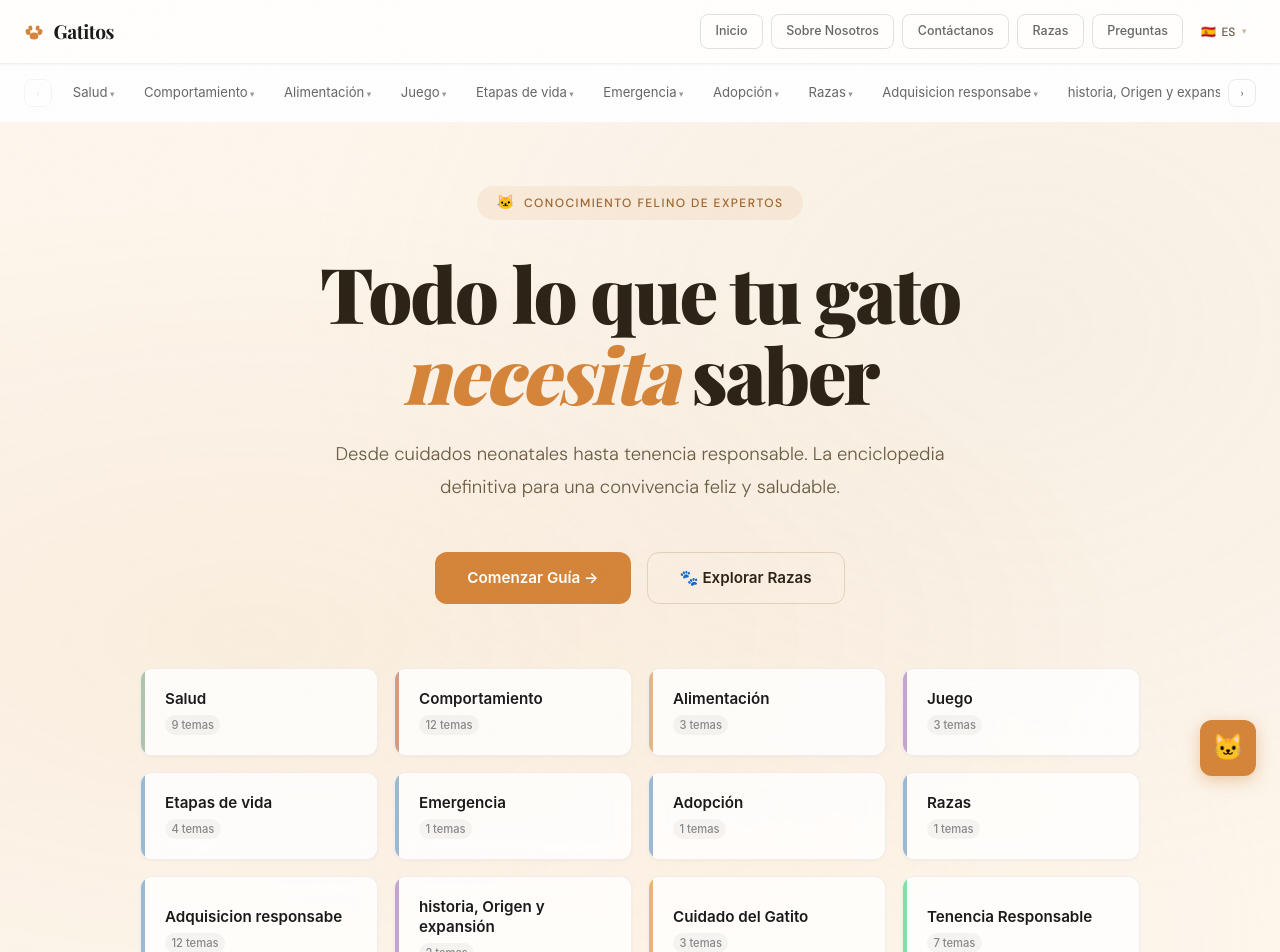
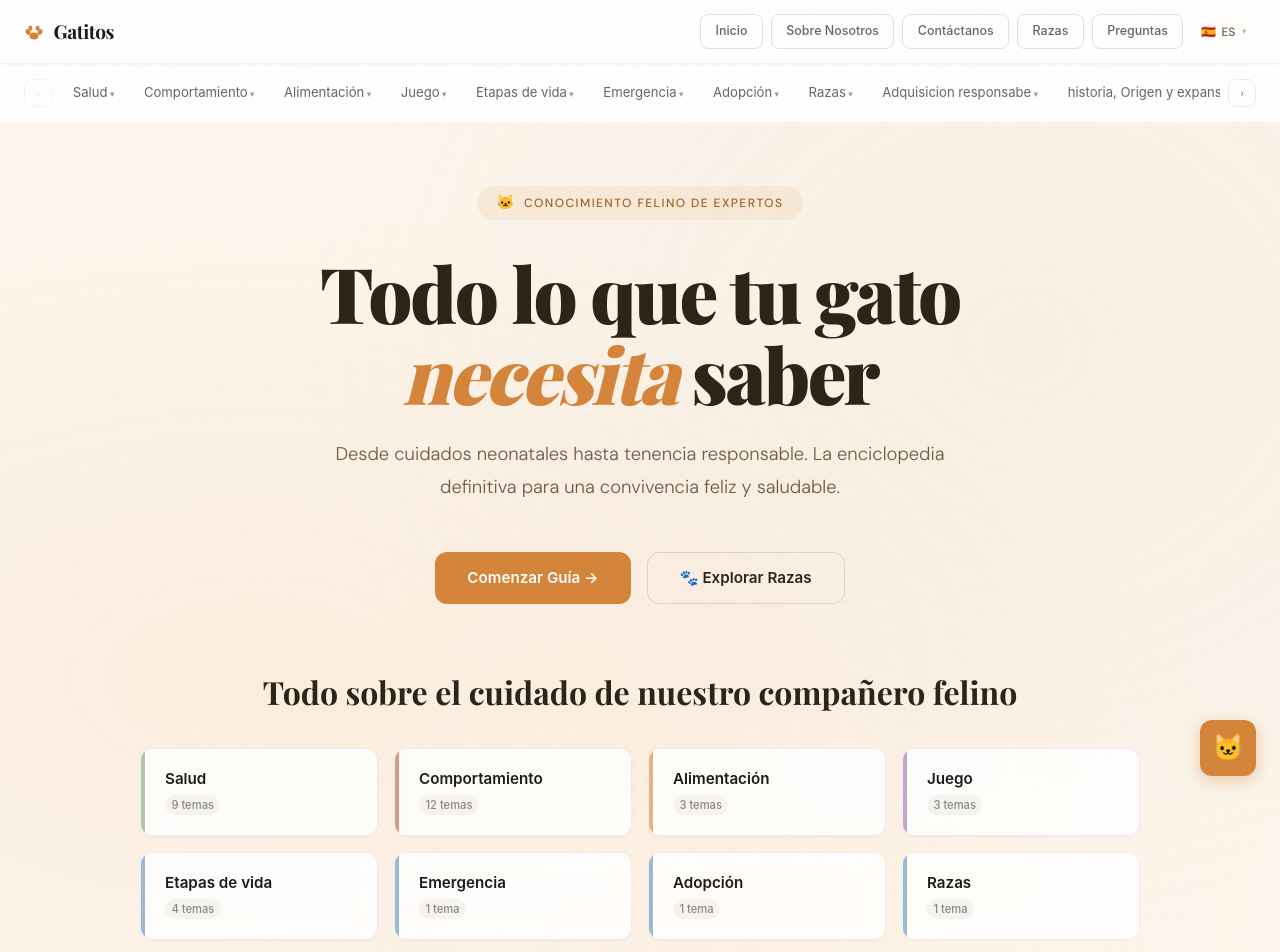
Before and after one commit to Rodolfotech/gatoLandia, a Next.js app: page / in a window 1280 px wide. Shown: the top 952 px of the page. Built offline with nearby package versions, Linux system fonts and the light colour scheme.

Commit message:
feat: se convirtio en componente reutilizable

```diff
--- /dev/null
+++ b/app/components/CategoryCards.tsx
@@ -0,0 +1,89 @@
+"use client";
+
+interface Category {
+  slug: string;
+  label: string;
+  color: string;
+  subcategories: { topics: unknown[] }[];
+}
+
+interface Props {
+  categories: Category[];
+  onCategoryClick: (slug: string) => void;
+}
+
+export default function CategoryCards({ categories, onCategoryClick }: Props) {
+  return (
+    <div style={{
+      display: "grid",
+      gridTemplateColumns: "repeat(auto-fill, minmax(200px, 1fr))",
+      gap: "1rem", maxWidth: 1000, margin: "0 auto",
+    }}>
+      {categories.map((cat) => (
+        <button
+          key={cat.slug}
+          onClick={() => onCategoryClick(cat.slug)}
+          style={{
+            textAlign: "left",
+            background: "rgba(255, 255, 255, 0.8)",
+            backdropFilter: "blur(10px)",
+            border: "1px solid rgba(0, 0, 0, 0.06)",
+            borderRadius: 12,
+            padding: "1.25rem 1.25rem 1.25rem 1.5rem",
+            fontFamily: "'Inter', sans-serif",
+            transition: "all 0.3s cubic-bezier(0.4, 0, 0.2, 1)",
+            cursor: "pointer",
+            boxShadow: "0 1px 3px rgba(0,0,0,0.04)",
+            position: "relative",
+            overflow: "hidden",
+          }}
+          onMouseEnter={(e) => {
+            const el = e.currentTarget;
+            el.style.background = "rgba(255, 255, 255, 0.95)";
+            el.style.borderColor = cat.color;
+            el.style.transform = "translateY(-2px)";
+            el.style.boxShadow = `0 8px 24px ${cat.color}15`;
+          }}
+          onMouseLeave={(e) => {
+            const el = e.currentTarget;
+            el.style.background = "rgba(255, 255, 255, 0.8)";
+            el.style.borderColor = "rgba(0, 0, 0, 0.06)";
+            el.style.transform = "translateY(0)";
+            el.style.boxShadow = "0 1px 3px rgba(0,0,0,0.04)";
+          }}
+        >
+          <div style={{
+            position: "absolute",
+            left: 0,
+            top: 0,
+            bottom: 0,
+            width: 4,
+            background: cat.color,
+            borderRadius: "12px 0 0 12px",
+            opacity: 0.6,
+          }} />
+          <p style={{ fontSize: "0.95rem", fontWeight: 600, color: "#1a1a1a", margin: "0 0 0.4rem", lineHeight: 1.3 }}>
+            {cat.label}
+          </p>
+          <p style={{
+            fontSize: "0.75rem", color: "#888", margin: 0, lineHeight: 1.5,
+            display: "flex", alignItems: "center", gap: "0.3rem",
+          }}>
+            <span style={{
+              background: "rgba(0, 0, 0, 0.04)",
+              padding: "0.1rem 0.4rem",
+              borderRadius: 10,
+              fontSize: "0.7rem",
+              fontWeight: 500,
+            }}>
+              {(() => {
+                const count = cat.subcategories.reduce((a, s) => a + s.topics.length, 0);
+                return `${count} ${count === 1 ? "tema" : "temas"}`;
+              })()}
+            </span>
+          </p>
+        </button>
+      ))}
+    </div>
+  );
+}
--- a/app/page.tsx
+++ b/app/page.tsx
@@ -11,6 +11,7 @@ import TopicContent from './components/Topicontent';
 import { categories as defaultCategories, getCategory, getSubcategory, getTopic } from "./data/cats";
 import ChatWidget from "./components/ChatWidget";
 import FeaturedContent from "./components/FeaturedContent";
+import CategoryCards from "./components/CategoryCards";
 
 interface Selection {
   categorySlug: string;
@@ -192,75 +193,18 @@ export default function Home() {
                 </button>
               </div>
 
-              {/* Category Cards Preview */}
-              <div style={{
-                display: "grid",
-                gridTemplateColumns: "repeat(auto-fill, minmax(200px, 1fr))",
-                gap: "1rem", maxWidth: 1000, margin: "0 auto",
+              <h2 style={{
+                fontFamily: "'Playfair Display', serif",
+                fontSize: "clamp(1.6rem, 2.5vw, 2rem)",
+                fontWeight: 700, color: "#2c2416",
+                textAlign: "center", marginBottom: "2rem",
               }}>
-                {categories.map((cat) => (
-                  <button
-                    key={cat.slug}
-                    onClick={() => handleCategoryTabClick(cat.slug)}
-                    style={{
-                      textAlign: "left",
-                      background: "rgba(255, 255, 255, 0.8)",
-                      backdropFilter: "blur(10px)",
-                      border: "1px solid rgba(0, 0, 0, 0.06)",
-                      borderRadius: 12,
-                      padding: "1.25rem 1.25rem 1.25rem 1.5rem",
-                      fontFamily: "'Inter', sans-serif",
-                      transition: "all 0.3s cubic-bezier(0.4, 0, 0.2, 1)",
-                      cursor: "pointer",
-                      boxShadow: "0 1px 3px rgba(0,0,0,0.04)",
-                      position: "relative",
-                      overflow: "hidden",
-                    }}
-                    onMouseEnter={(e) => {
-                      const el = e.currentTarget;
-                      el.style.background = "rgba(255, 255, 255, 0.95)";
-                      el.style.borderColor = cat.color;
-                      el.style.transform = "translateY(-2px)";
-                      el.style.boxShadow = `0 8px 24px ${cat.color}15`;
-                    }}
-                    onMouseLeave={(e) => {
-                      const el = e.currentTarget;
-                      el.style.background = "rgba(255, 255, 255, 0.8)";
-                      el.style.borderColor = "rgba(0, 0, 0, 0.06)";
-                      el.style.transform = "translateY(0)";
-                      el.style.boxShadow = "0 1px 3px rgba(0,0,0,0.04)";
-                    }}
-                  >
-                    <div style={{
-                      position: "absolute",
-                      left: 0,
-                      top: 0,
-                      bottom: 0,
-                      width: 4,
-                      background: cat.color,
-                      borderRadius: "12px 0 0 12px",
-                      opacity: 0.6,
-                    }} />
-                    <p style={{ fontSize: "0.95rem", fontWeight: 600, color: "#1a1a1a", margin: "0 0 0.4rem", lineHeight: 1.3 }}>
-                      {cat.label}
-                    </p>
-                    <p style={{
-                      fontSize: "0.75rem", color: "#888", margin: 0, lineHeight: 1.5,
-                      display: "flex", alignItems: "center", gap: "0.3rem",
-                    }}>
-                      <span style={{
-                        background: "rgba(0, 0, 0, 0.04)",
-                        padding: "0.1rem 0.4rem",
-                        borderRadius: 10,
-                        fontSize: "0.7rem",
-                        fontWeight: 500,
-                      }}>
-                        {cat.subcategories.reduce((a, s) => a + s.topics.length, 0)} temas
-                      </span>
-                    </p>
-                  </button>
-                ))}
-              </div>
+                Todo sobre el cuidado de nuestro compañero felino
+              </h2>
+              <CategoryCards
+                categories={categories}
+                onCategoryClick={handleCategoryTabClick}
+              />
             </div>
           </section>
 
```
